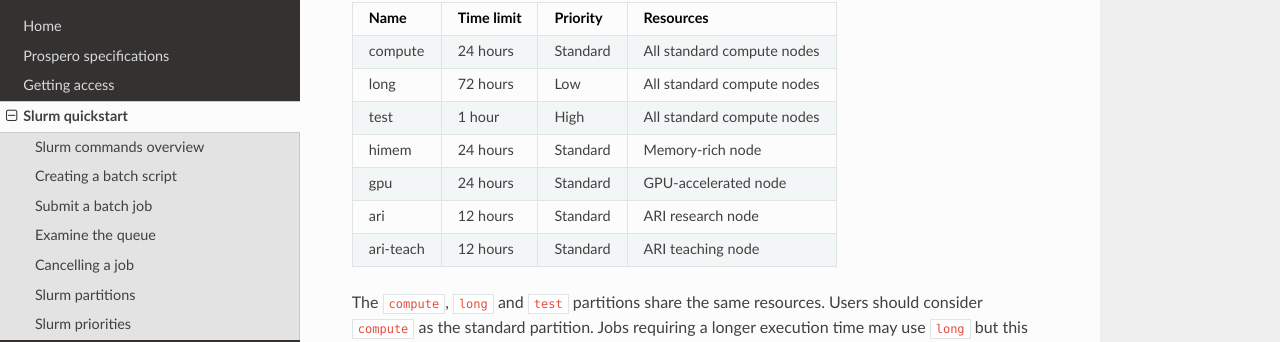
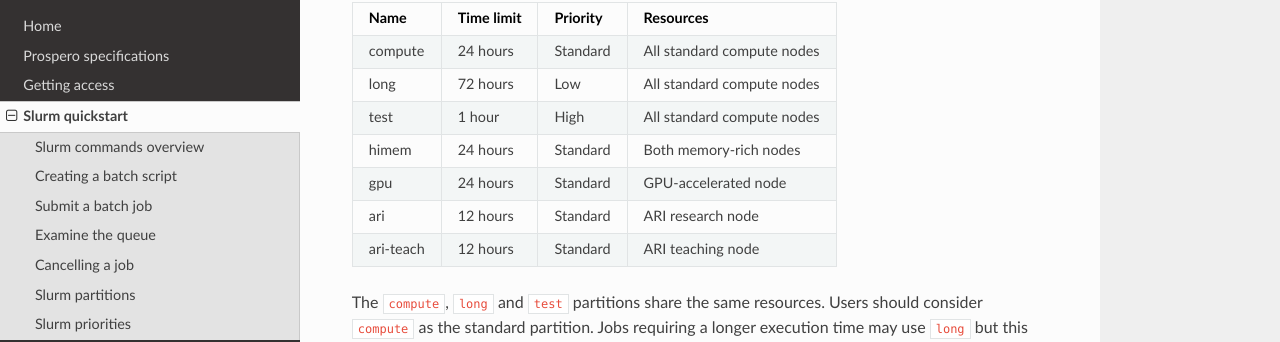
Before and after one commit to astrcrai/prospero-docs, a Sphinx documentation site: the page built from docs/source/scheduler.rst, in a window 1280 px wide and 900 px high, scrolled down 4365 px. Shown: the part 119-461 px from the top of the window. Built offline with Sphinx 7.4.7 and the Read the Docs theme 2.0.0, drawn with Linux system fonts in a browser that asks for light colours.

Commit message:
Update scheduler.rst

```diff
--- a/docs/source/scheduler.rst
+++ b/docs/source/scheduler.rst
@@ -182,7 +182,7 @@
 compute	    24 hours	    Standard     All standard compute nodes
 long	    72 hours	    Low          All standard compute nodes
 test	    1 hour          High         All standard compute nodes
-himem	    24 hours        Standard     Memory-rich node
+himem	    24 hours        Standard     Both memory-rich nodes
 gpu         24 hours        Standard     GPU-accelerated node
 ari    	    12 hours        Standard     ARI research node
 ari-teach   12 hours        Standard     ARI teaching node
```
